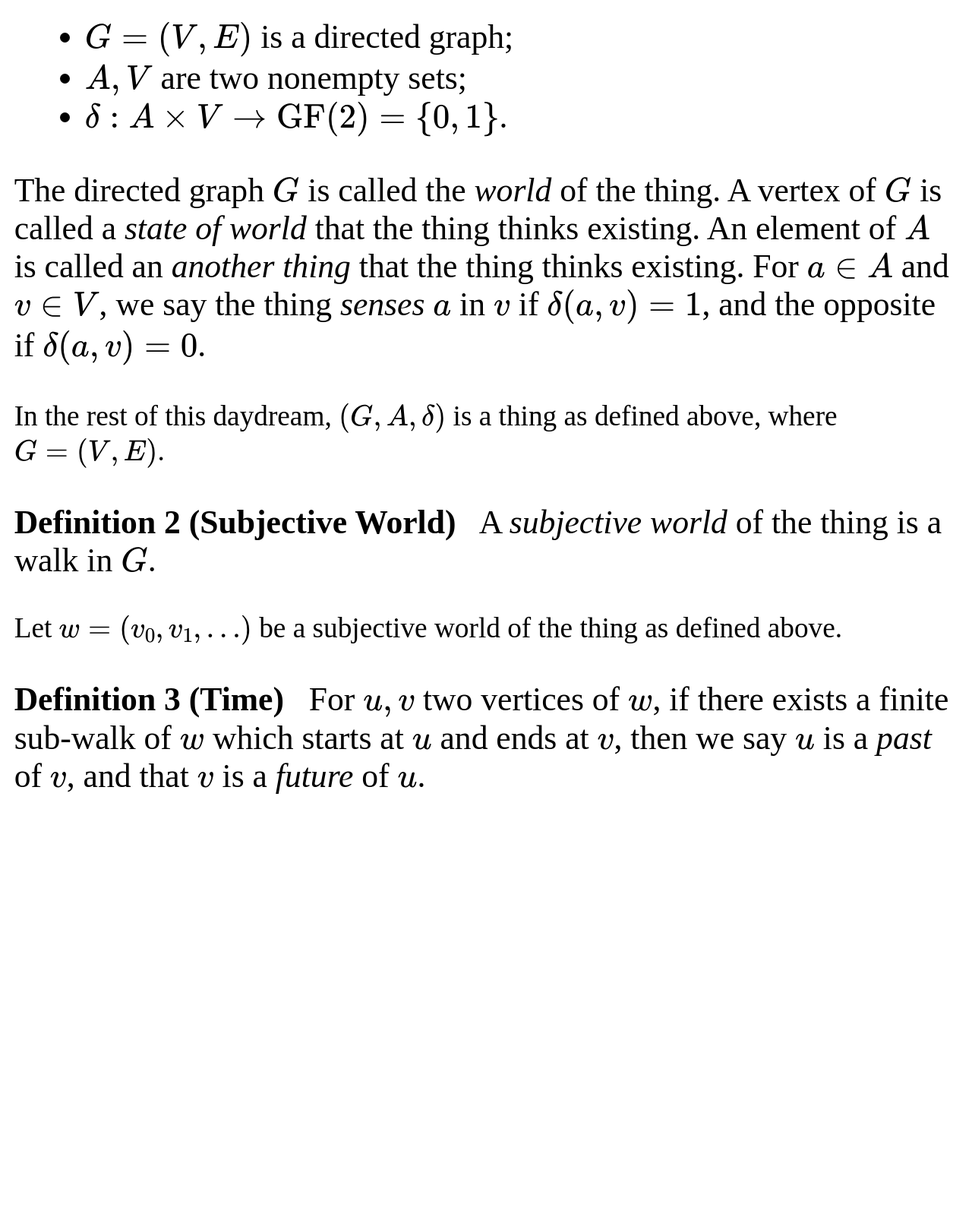
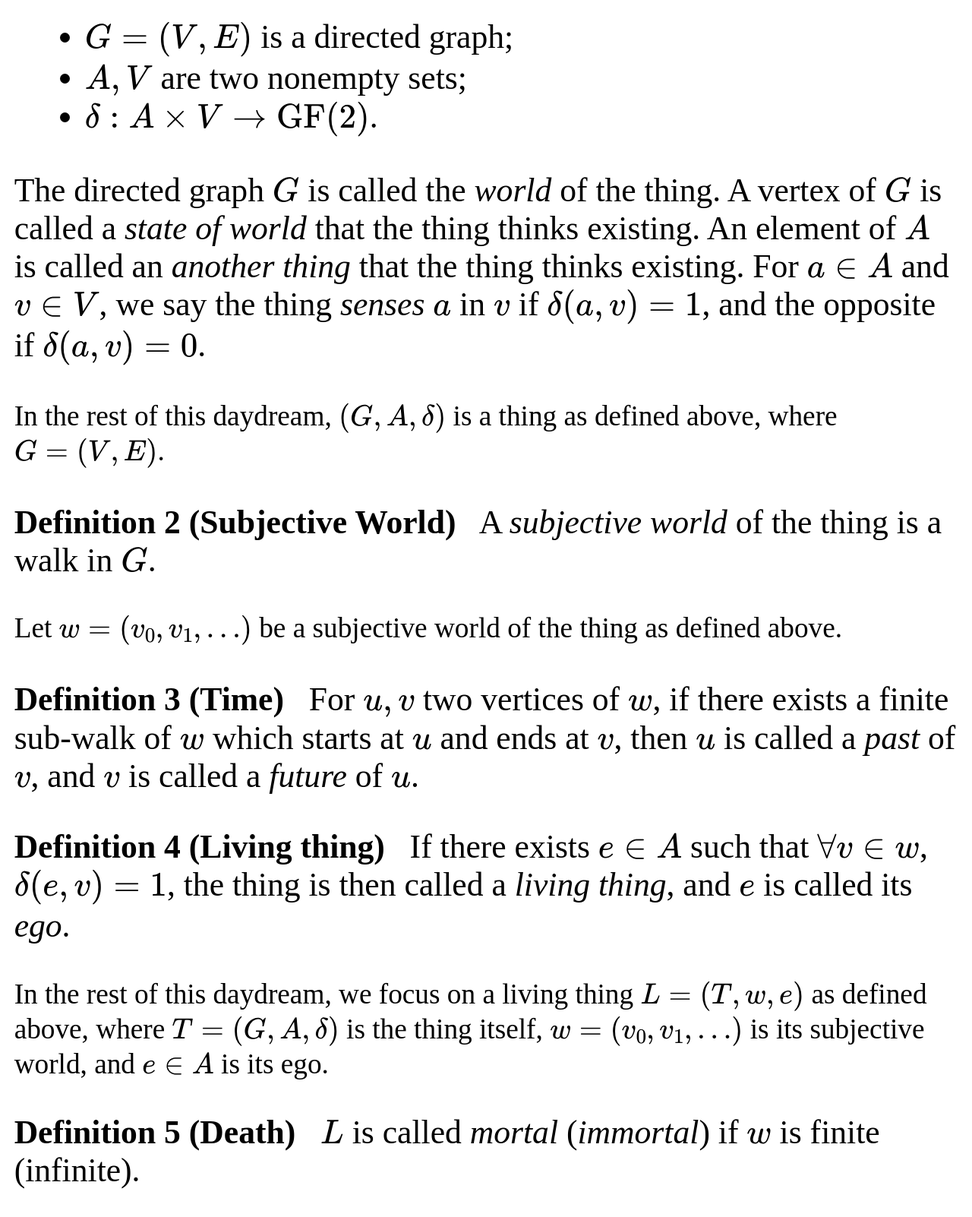
Before and after one commit to somebelly/Naotta-zo, a plain HTML site: page index.html in a window 1280 px wide. Shown: the part 380-1982 px from the top of the page at 76% size. Before the commit the page ends 1469 px from the top, so only its background shows below. Drawn offline with nearby package versions, Linux system fonts and the light colour scheme.

Commit message:
ver 0.1.3 Living thing

```diff
--- a/index.html
+++ b/index.html
@@ -42,7 +42,7 @@
         <ul>
             <li>$G=(V,E)$ is a directed graph;</li>
             <li>$A,V$ are two nonempty sets;</li>
-            <li>$\delta:A \times V\to\GF(2)=\{0,1\}$.</li>
+            <li>$\delta:A \times V\to\GF(2)$.</li>
         </ul>
         The directed graph $G$ is called the <i>world</i> of the thing. A vertex of $G$ is called a <i>state of world</i> that the thing thinks existing. An element of $A$ is called an <i>another thing</i> that the thing thinks existing. For $a \in
         A$ and $v \in V$, we
@@ -59,7 +59,17 @@
     <p>Let $w=(v_0,v_1,\dots)$ be a subjective world of the thing as defined above.</p>
 
     <h3 class="definition" text="Time">
-        For $u,v$ two vertices of $w$, if there exists a finite sub-walk of $w$ which starts at $u$ and ends at $v$, then we say $u$ is a <i>past</i> of $v$, and that $v$ is a <i>future</i> of $u$.
+        For $u,v$ two vertices of $w$, if there exists a finite sub-walk of $w$ which starts at $u$ and ends at $v$, then $u$ is called a <i>past</i> of $v$, and $v$ is called a <i>future</i> of $u$.
+    </h3>
+
+    <h3 class="definition" text="Living thing">
+        If there exists $e \in A$ such that $\forall v \in w$, $\delta(e,v)=1$, the thing is then called a <i>living thing</i>, and $e$ is called its <i>ego</i>.
+    </h3>
+
+    <p>In the rest of this daydream, we focus on a living thing $L = (T, w, e)$ as defined above, where $T = (G,A,\delta)$ is the thing itself, $w=(v_0,v_1,\dots)$ is its subjective world, and $e \in A$ is its ego.</p>
+
+    <h3 class="definition" text="Death">
+        $L$ is called <i>mortal</i> (<i>immortal</i>) if $w$ is finite (infinite).
     </h3>
 </body>
 
```
